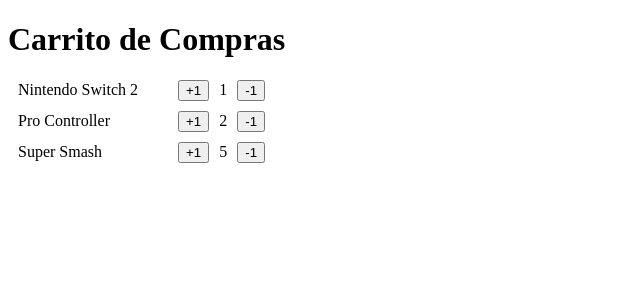
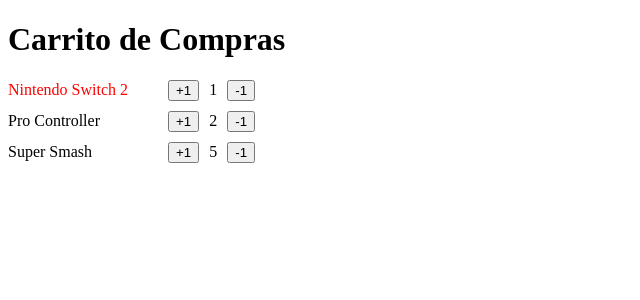
Before and after one commit to Tatoguvaga/React, a React (Vite) app in the folder 02-first-steps/: page / in a window 1280 px wide. Shown: the top 300 px of the page, without its empty margins (0-640 px from the left). Built offline with nearby package versions, Linux system fonts and the light colour scheme.

Commit message:
archivos-css

```diff
--- /dev/null
+++ b/02-first-steps/src/shopping-cart/ItemCounter.css
@@ -0,0 +1,11 @@
+
+.item-row {
+    display: flex;
+    align-items: center;
+    gap: 10px;
+    margin-top: 10px;
+ }
+
+ .item-text {
+    width: 150px;
+ }
--- /dev/null
+++ b/02-first-steps/src/shopping-cart/ItemCounter.module.css
@@ -0,0 +1,15 @@
+
+.itemRow {
+    display: flex;
+    align-items: center;
+    gap: 10px;
+    margin-top: 10px;
+ }
+
+ .itemText {
+    width: 150px;
+ }
+
+ .red {
+   color: red;
+ }
--- a/02-first-steps/src/shopping-cart/ItemCounter.tsx
+++ b/02-first-steps/src/shopping-cart/ItemCounter.tsx
@@ -1,4 +1,10 @@
 import  { useState } from 'react';
+
+
+// import './ItemCounter.css';
+import styles from './ItemCounter.module.css';
+
+
 
 interface Props {
     name: string;
@@ -22,17 +28,20 @@ export const ItemCounter = ({ name, quantity = 1 }: Props) => {
 
     return (
         <section
-            style={{
-                display: 'flex',
-                alignItems: 'center',
-                gap: 10,
-                margin: 10,
-            }}
+            className={ styles.itemRow}
+            // style={{
+            //     display: 'flex',
+            //     alignItems: 'center',
+            //     gap: 10,
+            //     margin: 10,
+            // }}
         >
             <span
+                className={styles.itemText}
                 style={{
-                    width: 150,
+                    color: count === 1 ? 'red' : 'black',
                 }}
+
             >
                 {name}
             </span>
```
